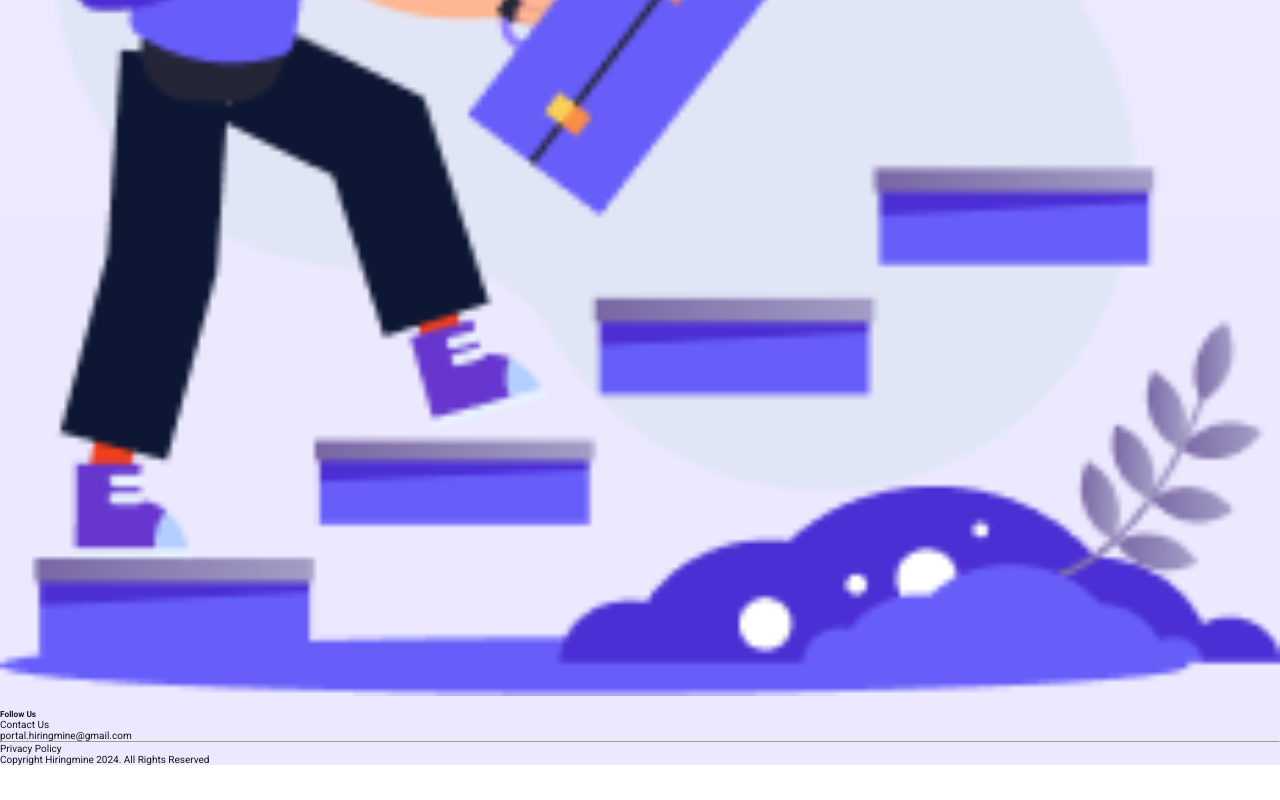
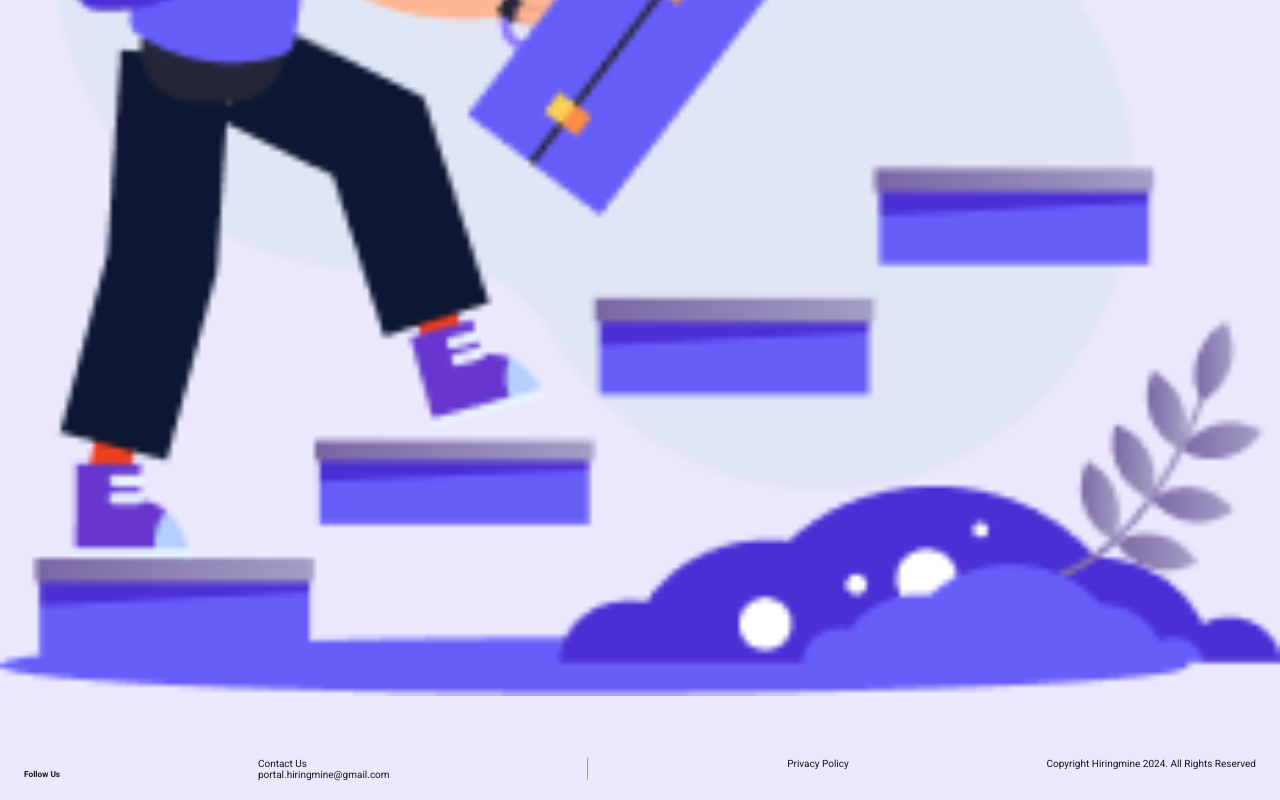
Before and after one commit to hamz-aa/hiring-mine-ui, a React (Vite) app: page / in a window 1280 px wide. Shown: the part 3364-4164 px from the top of the page. Before the commit the page ends 4129 px from the top, so only its background shows below. Built offline with nearby package versions, Linux system fonts and the light colour scheme.

Commit message:
footer updated

```diff
--- a/src/components/Footer.jsx
+++ b/src/components/Footer.jsx
@@ -1,6 +1,11 @@
 import styled from "styled-components";
 
-const Container = styled.div``;
+const Container = styled.div`
+  padding: 6em 2.4em 2em 2.4em;
+  display: flex;
+  justify-content: space-between;
+`;
+
 const Left = styled.div``;
 const Right = styled.div``;
 const Logo = styled.img``;
```
